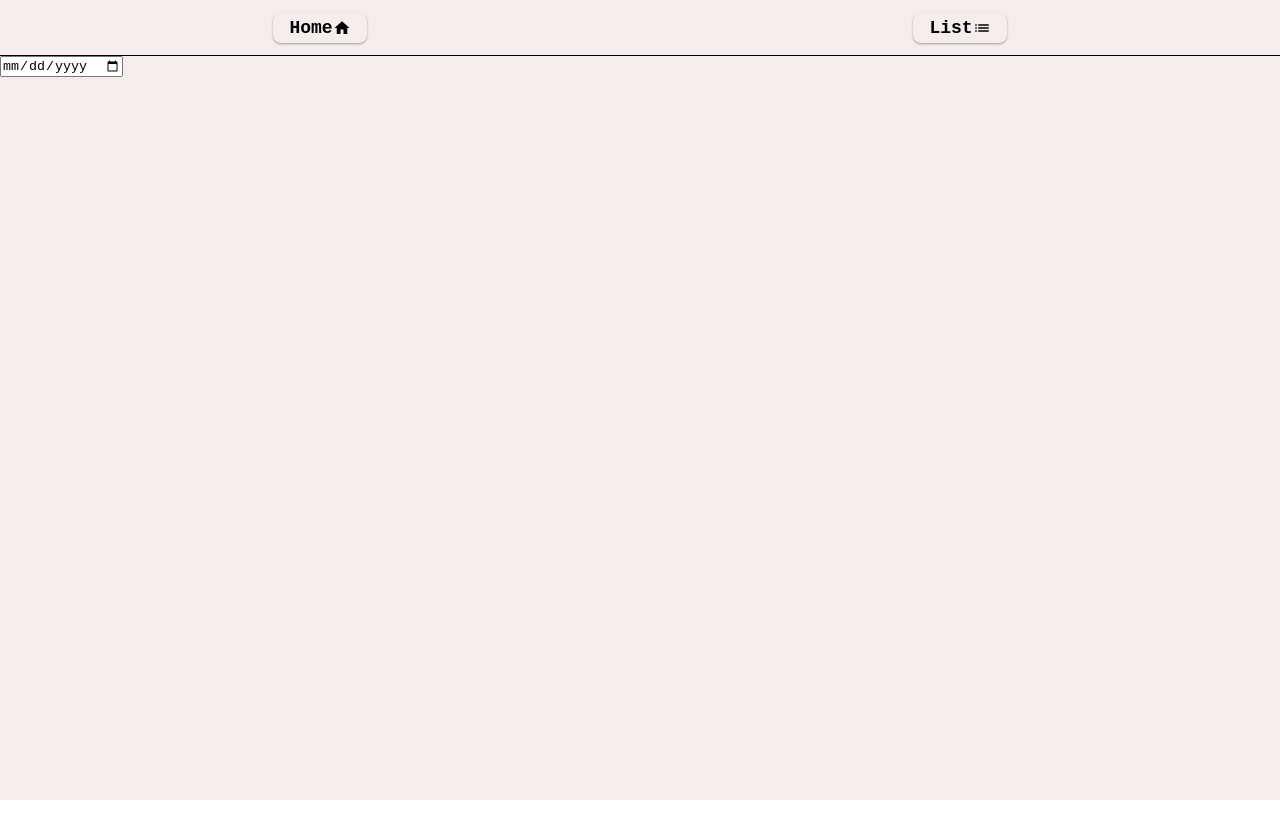
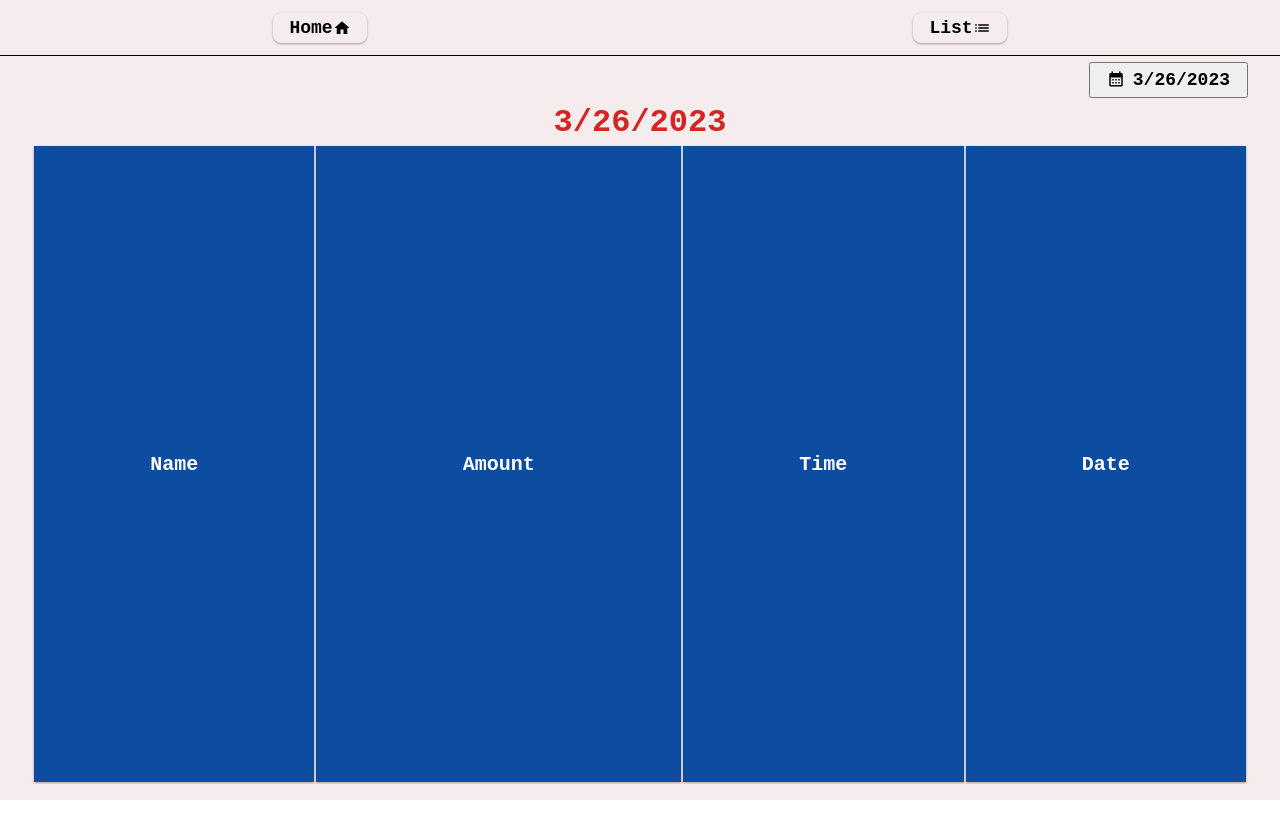
Before and after one commit to mrtunaungkyaw/note, a React (Create React App) app: page / in a window 1280 px wide. Both pictures are taken after a click on the element "List". After the commit the page ends 800 px from the top, so only its background shows below. Built offline with nearby package versions, Linux system fonts and the light colour scheme.

Commit message:
Date And Memory List Update

```diff
--- a/package.json
+++ b/package.json
@@ -8,6 +8,7 @@
         "@testing-library/react": "^13.4.0",
         "@testing-library/user-event": "^13.5.0",
         "react": "^18.2.0",
+        "react-datepicker": "^4.11.0",
         "react-dom": "^18.2.0",
         "react-icons": "^4.8.0",
         "react-scripts": "5.0.1",
@@ -17,7 +18,7 @@
         "start": "react-scripts start",
         "build": "react-scripts build",
         "predeploy": "npm run build",
-        "deploy" : "gh-pages -d build",
+        "deploy": "gh-pages -d build",
         "test": "react-scripts test",
         "eject": "react-scripts eject"
     },
--- a/src/App.css
+++ b/src/App.css
@@ -388,57 +388,75 @@
 
 /* Memory List */
 
-.memory-list-container {
-    width: 90%;
-    height: 93vh;
+.calendar-container {
+    width: 95%;
+    height: 6vh;
+    margin: 0 auto;
+    display: flex;
+    justify-content: flex-end;
+    align-items: center;
+    font-weight: bold;
+    position: relative;
+}
+
+.calendar-btn {
+    display: flex;
+    padding: 6px 16px;
+    justify-content: center;
+    font-weight: bold;
+    font-size: 18px;
+    cursor: pointer;
+}
+
+.calendar-icon {
+    margin-right: 0.5rem;
+}
+
+.react-datepicker {
+    position: absolute !important;
+    top: 3rem;
+    right: 0;
+    z-index: 1;
+}
+
+.memory-date-header {
+    text-align: center;
+    height: 5vh;
+    color: var(--mainRed);
+}
+
+.memory-table-container {
+    width: 95%;
+    height: 80vh;
     overflow-x: auto;
     margin: 0 auto;
     display: flex;
-    justify-content: space-around;
-    flex-wrap: wrap;
 }
 
-.memory-list {
-    flex: 0 0 28%;
-    margin: 1rem;
-    padding: 1rem;
-    border-radius: 0.5rem;
-    height: 150px;
-    background-color: var(--pureWhite);
-    box-shadow: 8px 8px 3px rgba(0, 0, 0, 0.12), 8px 8px 2px rgba(0, 0, 0, 0.24);
-    display: flex;
-    flex-direction: column;
-    justify-content: space-between;
+.table {
+    width: 100%;
 }
 
-.memory-date-time-container {
-    display: flex;
-    justify-content: space-between;
-    font-size: 18px;
-    font-weight: bold;
-    color: var(--mainBlack);
+.table-header th {
+    background-color: var(--mainBlue);
+    color: var(--pureWhite);
+    position: sticky;
+    top: 0;
 }
 
-.memory-date-time-container span {
-    color: var(--mainRed);
+.table-header th,
+.table-body td {
+    text-align: center;
+    padding: 1rem;
+    box-shadow: 0 1px 3px rgba(0, 0, 0, 0.12), 0 1px 2px rgba(0, 0, 0, 0.24);
+    font-weight: bold;
+    font-size: 20px;
+    transition: all 0.3s cubic-bezier(0.25, 0.8, 0.25, 1);
 }
 
-.memory-name-container,
-.memory-amount-container {
-    font-size: 20px;
-    font-weight: bold;
-    color: var(--mainBlack);
-    align-self: center;
-}
-
-.memory-name-container {
-    background-color: var(--mainWhite);
-    padding: 0 1.5rem;
-    box-shadow: 0 1px 3px rgba(0, 0, 0, 0.12), 0 1px 2px rgba(0, 0, 0, 0.24);
-}
-
-.memory-amount-container span {
-    color: var(--mainRed);
+tr:hover {
+    background-color: var(--mainBlack);
+    color: var(--pureWhite);
 }
 
 @media screen and (max-width: 992px) {
--- a/src/App.js
+++ b/src/App.js
@@ -14,6 +14,9 @@ function App() {
     const [dataList, setDataList] = useState(localData);
     // Memory Data
     const [memoryList, setMemoryList] = useState(memoryData);
+    // DatePick Data Show
+    const [pickDateData, setPickDateData] = useState([]);
+
     // Name State
     const [name, setName] = useState("");
     // Amount State
@@ -26,6 +29,10 @@ function App() {
     const [confirm, setConfirm] = useState({ show: false });
     // Navbar State
     const [navbar, setNavbar] = useState({ home: true });
+    // Calender State
+    const [calendar, setCalendar] = useState({ date: new Date(), show: false });
+    // Memory List Show
+    const [memoryListShow, setMemoryListShow] = useState({ show: true });
 
     const handleDate = () => {
         const date = new Date().toJSON();
@@ -137,8 +144,21 @@ function App() {
         }
     };
 
-    const handleDel = () => {
-        setMemoryList([]);
+    // Calendar Button Handle
+    const handleCalendarButton = (e) => {
+        setCalendar({ ...calendar, show: !calendar.show });
+    };
+
+    // Calendar Handle
+    const handleCalendar = (value) => {
+        const pickDate = value;
+        setCalendar({ date: pickDate, show: !calendar.show });
+        const tempFilterData = memoryList.filter((list) => {
+            return new Date(list.date).toLocaleDateString() === new Date(pickDate).toLocaleDateString();
+        });
+        setPickDateData(tempFilterData);
+        setMemoryListShow({ show: false });
+        console.log(pickDateData);
     };
 
     // Local Storage Set
@@ -160,6 +180,9 @@ function App() {
                 edit,
                 confirm,
                 alert,
+                calendar,
+                pickDateData,
+                memoryListShow,
                 setName,
                 setAmount,
                 setDataList,
@@ -174,7 +197,8 @@ function App() {
                 handleConfirmCancle,
                 handleConfirmOk,
                 handleSubmit,
-                handleDel,
+                handleCalendarButton,
+                handleCalendar,
             }}
         >
             <div className="App">
--- a/src/Pages/List.js
+++ b/src/Pages/List.js
@@ -2,31 +2,87 @@ import React, { useContext } from "react";
 import { AppContext } from "../Helper/Context";
 import { SetDate, SetTime } from "../component/Date";
 import { DatePick } from "../component/DatePick";
+import { MdCalendarMonth } from "react-icons/md";
+import { PickDateDataComponent } from "../component/PickDateDataComponent";
 
 export const List = () => {
-    const { memoryList, handleDel } = useContext(AppContext);
+    const { memoryList, pickDateData, calendar, handleCalendarButton, memoryListShow } = useContext(AppContext);
     return (
         <div>
-            <DatePick />
-            <div className="memory-list-container">
-                {/* <button onClick={handleDel}>Del</button> */}
+            <div className="calendar-container">
+                <button onClick={handleCalendarButton} className="calendar-btn">
+                    <MdCalendarMonth className="calendar-icon" />
+                    <span>{new Date(calendar.date).toLocaleDateString()}</span>
+                </button>
+                {calendar.show && <DatePick />}
+            </div>
+            <h1 className="memory-date-header">{new Date(calendar.date).toLocaleDateString()}</h1>
+            <div className="memory-table-container">
+                {memoryListShow.show && (
+                    <table className="table">
+                        <thead>
+                            <tr className="table-header">
+                                <th>Name</th>
+                                <th>Amount</th>
+                                <th>Time</th>
+                                <th>Date</th>
+                            </tr>
+                        </thead>
+
                         {memoryList.map((list) => {
                             return (
-                        <div className="memory-list" key={list.id}>
-                            <div className="memory-date-time-container">
+                                <tbody key={list.id}>
+                                    <tr className="table-body">
+                                        <td>{list.name}</td>
+                                        <td>{list.amount}</td>
+                                        <td>
                                             <SetTime list={list} />
+                                        </td>
+                                        <td>
                                             <SetDate list={list} />
-                            </div>
-                            <div className="memory-name-container">
-                                <span>{list.name}</span>
-                            </div>
-                            <div className="memory-amount-container">
-                                <span>{list.amount}</span> Kyat
-                            </div>
-                        </div>
+                                        </td>
+                                    </tr>
+                                </tbody>
                             );
                         })}
+                    </table>
+                )}
+                {pickDateData.length > 0 && <PickDateDataComponent />}
             </div>
         </div>
     );
 };
+
+// {pickDateData.length === 0
+//     ? memoryList.map((list) => {
+//           return (
+//               <div className="memory-list" key={list.id}>
+//                   <div className="memory-date-time-container">
+//                       <SetTime list={list} />
+//                       <SetDate list={list} />
+//                   </div>
+//                   <div className="memory-name-container">
+//                       <span>{list.name}</span>
+//                   </div>
+//                   <div className="memory-amount-container">
+//                       <span>{list.amount}</span> Kyat
+//                   </div>
+//               </div>
+//           );
+//       })
+//     : pickDateData.map((list) => {
+//           return (
+//               <div className="memory-list" key={list.id}>
+//                   <div className="memory-date-time-container">
+//                       <SetTime list={list} />
+//                       <SetDate list={list} />
+//                   </div>
+//                   <div className="memory-name-container">
+//                       <span>{list.name}</span>
+//                   </div>
+//                   <div className="memory-amount-container">
+//                       <span>{list.amount}</span> Kyat
+//                   </div>
+//               </div>
+//           );
+//       })}
--- a/src/component/DatePick.js
+++ b/src/component/DatePick.js
@@ -1,16 +1,20 @@
 import React from "react";
+import DatePicker from "react-datepicker";
+import "react-datepicker/dist/react-datepicker.css";
+import { useContext } from "react";
+import { AppContext } from "../Helper/Context";
 
 export const DatePick = () => {
+    const { calendar, handleCalendar } = useContext(AppContext);
     return (
-        <div>
-            <h1></h1>
-            <input
-                type="date"
-                dateFormat="dd/mm/yyyy"
-                onChange={(e) => {
-                    console.log(e.target.value);
-                }}
+        <>
+            <DatePicker
+                className="calendar"
+                maxDate={new Date()}
+                selected={calendar.date}
+                onChange={handleCalendar}
+                inline
             />
-        </div>
+        </>
     );
 };
--- /dev/null
+++ b/src/component/PickDateDataComponent.js
@@ -0,0 +1,37 @@
+import React from "react";
+import { AppContext } from "../Helper/Context";
+import { useContext } from "react";
+import { SetDate, SetTime } from "./Date";
+
+export const PickDateDataComponent = () => {
+    const { pickDateData } = useContext(AppContext);
+    return (
+        <table className="table">
+            <thead>
+                <tr className="table-header">
+                    <th>Name</th>
+                    <th>Amount</th>
+                    <th>Time</th>
+                    <th>Date</th>
+                </tr>
+            </thead>
+
+            {pickDateData.map((list) => {
+                return (
+                    <tbody key={list.id}>
+                        <tr className="table-body">
+                            <td>{list.name}</td>
+                            <td>{list.amount}</td>
+                            <td>
+                                <SetTime list={list} />
+                            </td>
+                            <td>
+                                <SetDate list={list} />
+                            </td>
+                        </tr>
+                    </tbody>
+                );
+            })}
+        </table>
+    );
+};
```
Also changed, not shown: 1 other file (tests, documents, lock files or other folders). Lines whose indentation alone changed are shown as unchanged.
